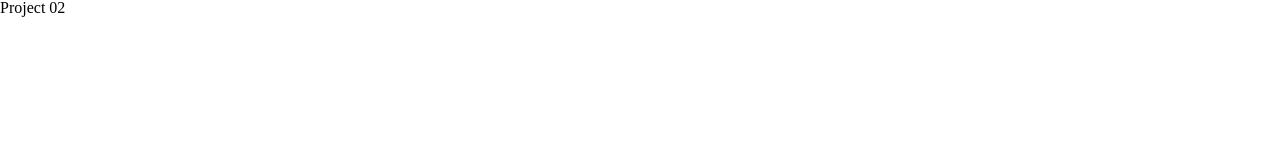
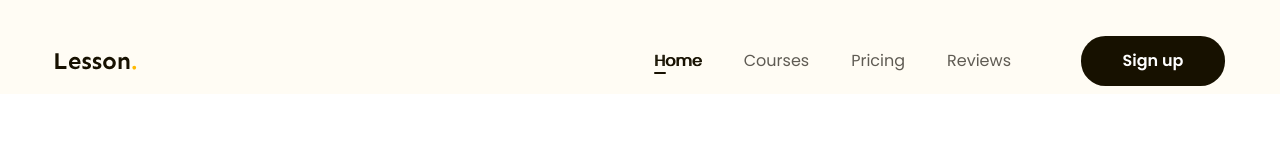
Before and after one commit to Nhatanhssl/htmlcss---project---02, a plain HTML site: page index.html in a window 1280 px wide. Shown: the top 160 px of the page. Drawn offline with Linux system fonts and the light colour scheme.

Commit message:
bigxixaxixo

```diff
--- a/assets/css/style.css
+++ b/assets/css/style.css
@@ -0,0 +1,98 @@
+* {
+    box-sizing: border-box;
+}
+
+html {
+    font-size: 62.5%;
+}
+
+body {
+    font-size: 1.6rem;
+    font-family: "Poppins", sans-serif;
+}
+
+/* Common */
+a {
+    text-decoration: none;
+}
+
+.main-content {
+    width: 1170px;
+    max-width: calc(100% - 48px);
+    margin-left: auto;
+    margin-right: auto;
+}
+
+.btn {
+    display: inline-block;
+    line-height: 50px;
+    min-width: 118px;
+    padding: 0 16px;
+    color: #FFF;
+    text-align: center;
+    font-size: 1.6rem;
+    font-weight: 600;
+    border-radius: 24.5px;
+    background: #171100;
+
+}
+/* Header */
+
+.header {
+    background: #FFFCF4;
+}
+
+.header .fixed{
+    position: sticky;
+    top: -28px;
+}
+
+.header .body {
+    display: flex;
+    align-items: center;
+    padding: 36px 0 8px;
+}
+
+.nav {
+    margin-left: auto;
+}
+
+.nav ul {
+    display: flex ;
+}
+
+.nav a {
+    position: relative;
+    padding: 8px 21px;
+    color: #5F5B53;
+    font-size: 1.6rem;
+
+}
+
+.nav a:hover,
+.nav li.active a {
+    /* font-weight: 600; */
+    text-shadow: 1px 0 0 currentColor;
+    color: #171100;;
+}
+
+.nav li.active a::after {
+    position: absolute;
+    content: "";
+    left: 21px;
+    bottom: 6px;
+    display: block;
+    width: 12px;
+    height: 2px;
+    border-radius: 1px;
+    background: #171100;
+}
+
+.header .sign-up-btn {
+    min-width: 144px;
+
+}
+
+.header .action {
+    margin-left: 49px;
+}
--- a/index.html
+++ b/index.html
@@ -1,16 +1,73 @@
 <!DOCTYPE html>
 <html lang="en">
     <head>
-    <meta charset="UTF-8">
-    <meta name="viewport" content="width=device-width, initial-scale=1.0">
+        <meta charset="UTF-8" />
+        <meta name="viewport" content="width=device-width, initial-scale=1.0" />
         <title>F8 Project 02</title>
         <!-- Reset CSS -->
-    <link rel="stylesheet" href="./assets/css/reset.css">
+        <link rel="stylesheet" href="./assets/css/reset.css" />
+
+        <!-- Embed fonts-->
+        <link rel="preconnect" href="https://fonts.googleapis.com" />
+        <link rel="preconnect" href="https://fonts.gstatic.com" crossorigin />
+        <link
+            href="https://fonts.googleapis.com/css2?family=Poppins:ital,wght@0,400;0,500;0,600;0,700;1,400&family=Sen:wght@700&display=swap"
+            rel="stylesheet"
+        />
 
         <!-- Styles -->
-    <link rel="stylesheet" href="./assets/css/style.css">
+        <link rel="stylesheet" href="./assets/css/style.css" />
     </head>
     <body>
-    <h1>Project 02</h1>
+        <main style="height: 5000px">
+            <!-- Header -->
+            <header class="header fixed">
+                <div class="main-content">
+                    <div class="body">
+                        <!-- Logo -->
+                        <img
+                            src="/assets/img/logo.svg"
+                            alt="Lesson."
+                            class="logo"
+                        />
+
+                        <!-- Nav -->
+                        <nav class="nav">
+                            <ul>
+                                <li class="active"><a href="#!">Home</a></li>
+                                <li><a href="#!">Courses</a></li>
+                                <li><a href="#!">Pricing</a></li>
+                                <li><a href="#!">Reviews</a></li>
+                            </ul>
+                        </nav>
+
+                        <!-- Action -->
+                        <div class="action">
+                            <a href="#!" class="btn sign-up-btn">Sign up</a>
+                        </div>
+                    </div>
+                </div>
+            </header>
+
+
+            <!-- Hero -->
+            <div class="hero">
+                <div class="main-content">
+                    <div class="body">
+                        <!-- Hero left -->
+                        <div class="media-block">
+                            <img src="" alt="" class="img">
+                        </div>
+                        <!-- Hero right -->
+                        <div class="content-block">
+
+                        </div>
+                    </div>
+                </div>
+            </div>
+
+
+
+        </main>
     </body>
 </html>
```
Also changed, not shown: assets/img/logo.svg (added). Lines whose indentation alone changed are shown as unchanged.
